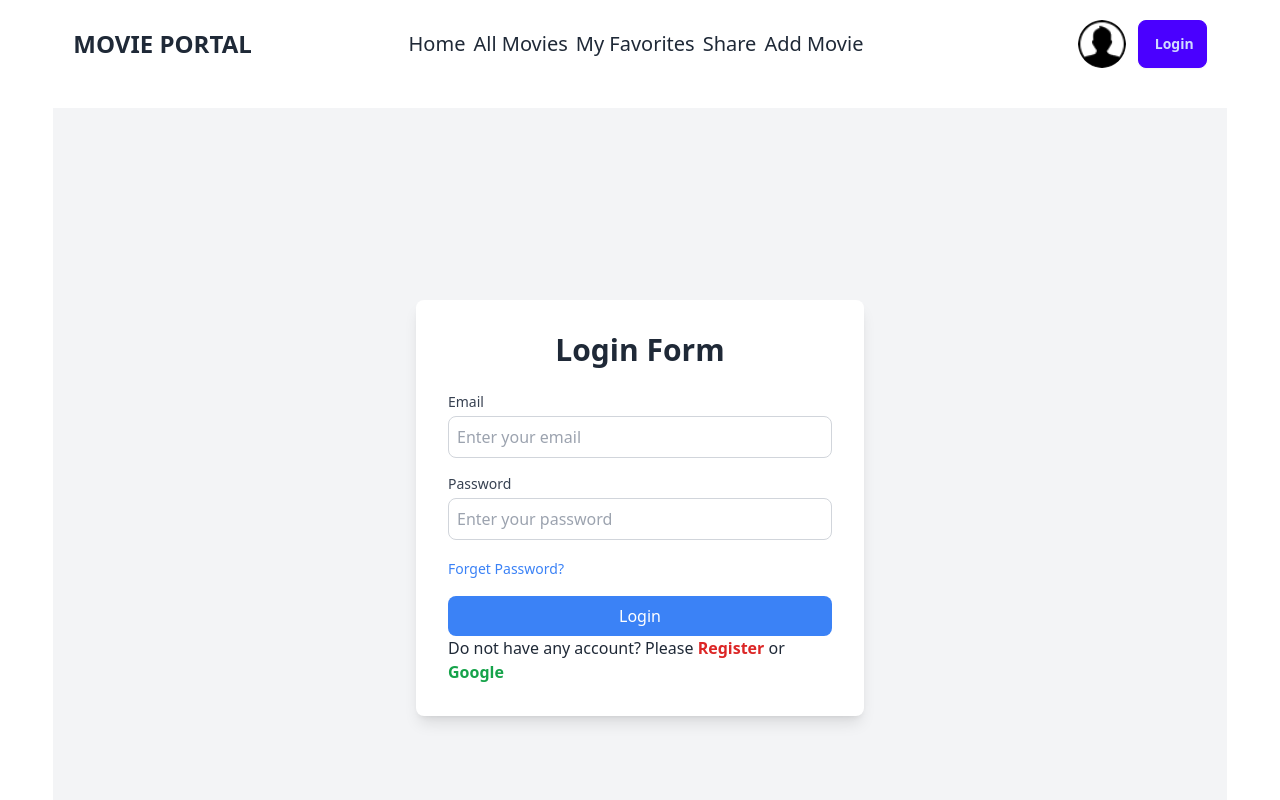
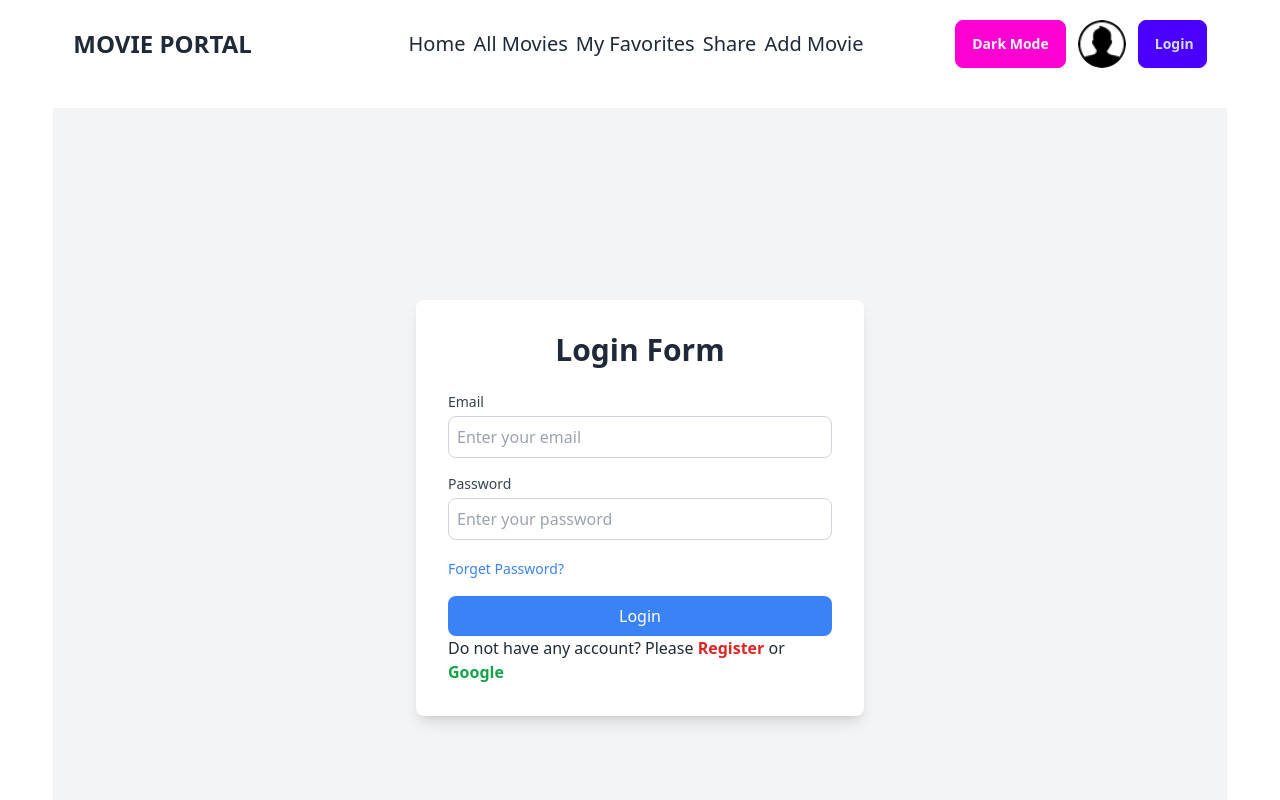
Before and after one commit to 09mehed/movie-portal, a React (Vite) app: page /signin in a window 1280 px wide. Shown: the top 800 px of the page. Built offline with nearby package versions, Linux system fonts and the light colour scheme; no server answers.

Commit message:
theme added successfully

```diff
--- a/src/authProvider/AuthProvider.jsx
+++ b/src/authProvider/AuthProvider.jsx
@@ -11,17 +11,32 @@ const AuthProvider = ({children}) => {
     const [user, setUser] = useState(null)
     const [loading, setLoading] = useState(true)
     const [userProfile, setUserProfile] = useState(null);
+    const [theme, setTheme] = useState(localStorage.getItem("theme") || "light");
+
+    const toggleTheme = () => {
+        const newTheme = theme === "light" ? "dark" : "light";
+        setTheme(newTheme);
+        localStorage.setItem("theme", newTheme);
+    };
+
+    useEffect(() => {
+        document.documentElement.setAttribute("data-theme", theme);
+    }, [theme]);
 
     const handleRegister = (email,password) => {
-       return createUserWithEmailAndPassword(auth, email, password)
+        setLoading(true);
+        return createUserWithEmailAndPassword(auth, email, password)
     }
     const handleLogin = (email, password) => {
+        setLoading(true);
        return signInWithEmailAndPassword(auth, email, password)
     }
     const handleSignOut = () => {
+        setLoading(true);
         return signOut(auth)
     }
     const handleGoogleLogin = () => {
+        setLoading(true);
         return signInWithPopup(auth, googleProvider)
     }
     const manageProfile = (manageData) => {
@@ -37,7 +52,9 @@ const AuthProvider = ({children}) => {
         setUser,
         manageProfile,
         loading,
-        userProfile
+        userProfile,
+        theme,
+        toggleTheme
     }
 
     useEffect(() => {
--- a/src/components/Header/Header.jsx
+++ b/src/components/Header/Header.jsx
@@ -4,7 +4,7 @@ import userIcon from '../../assets/user.png'
 import { AuthContext } from '../../authProvider/AuthProvider';
 
 const Header = () => {
-    const { user, handleSignOut } = useContext(AuthContext)
+    const { user, handleSignOut, theme, toggleTheme } = useContext(AuthContext)
     const [userPhoto, setUserPhoto] = useState(user?.photoURL || userIcon);
 
     useEffect(() => {
@@ -52,6 +52,9 @@ const Header = () => {
                 </ul>
             </div>
             <div className="navbar-end gap-3">
+                <button onClick={toggleTheme} className="btn btn-secondary">
+                    {theme === "light" ? "Dark Mode" : "Light Mode"}
+                </button>
                 {user && user?.email ? (
                     <div className="relative group">
                         <img
--- a/src/components/layout/Home.jsx
+++ b/src/components/layout/Home.jsx
@@ -1,5 +1,4 @@
 import React from 'react';
-// import Featured from '../Featured/Featured';
 
 const Home = () => {
     return (
```
